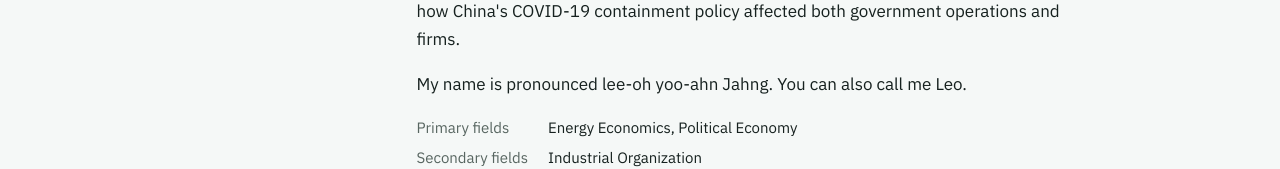
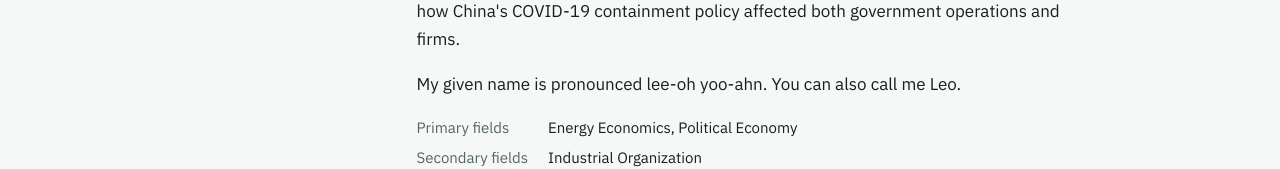
Before and after one commit to leozhang-econ/leozhang-econ.github.io, a plain HTML site: page index.html in a window 1280 px wide. Shown: the part 412-581 px from the top of the page. Drawn offline with Linux system fonts and the light colour scheme.

Commit message:
Update index.html

```diff
--- a/index.html
+++ b/index.html
@@ -223,7 +223,7 @@ footer .wrap { padding-top: 1.75rem; padding-bottom: 2.5rem; font-size: 0.875rem
       <p class="tagline">Political Economy · Industrial Organization</p>
       <h2 class="question">How do government priorities shape regulatory enforcement, and how do firms respond?</h2>
       <p>I am an applied microeconomist who studies how campaign-style mobilization works in hierarchical organizations and what effects it has. My current research examines how China's COVID-19 containment policy affected both government operations and firms.</p>
-      <p>My name is pronounced lee-oh yoo-ahn Jahng. You can also call me Leo.</p>
+      <p>My given name is pronounced lee-oh yoo-ahn. You can also call me Leo.</p>
       <dl class="facts">
         <dt>Primary fields</dt>
         <dd>Energy Economics, Political Economy</dd>
```
